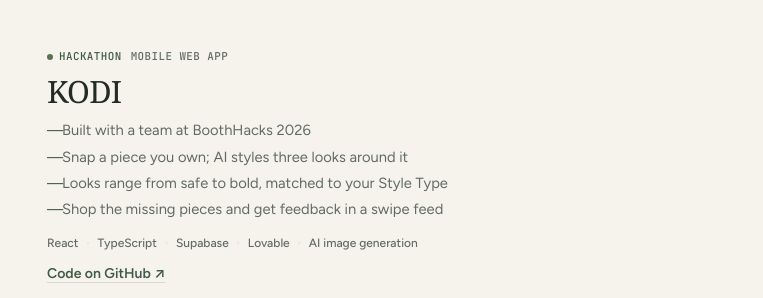
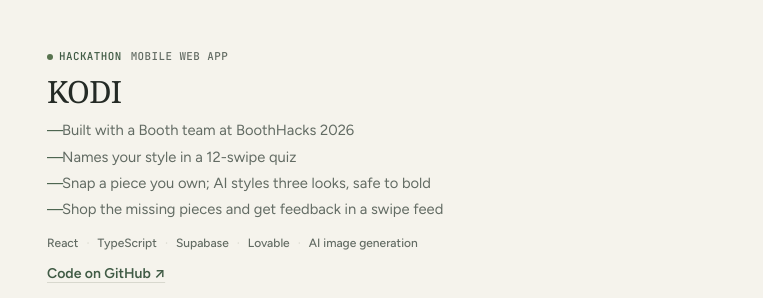
Before and after one commit to picklejae/jaeyoung-jeong, a plain HTML site: page index.html in a window 1280 px wide. Shown: the part 2140-2438 px from the top of the page, 517-1280 px from the left. Drawn offline with Linux system fonts and the light colour scheme.

Commit message:
KODI card: tighter points from the team brief
Co-Authored-By: Claude Opus 5.5 <noreply@anthropic.com>
Claude-Session: https://claude.ai/code/session_01VeVJS4NfcmNz6GPiSgzFkG

```diff
--- a/index.html
+++ b/index.html
@@ -450,9 +450,9 @@ footer { padding-block: 28px 48px; }
           <div class="meta"><span class="status">Hackathon</span><span>Mobile web app</span></div>
           <h3>KODI</h3>
           <ul class="points">
-            <li>Built with a team at BoothHacks 2026</li>
-            <li>Snap a piece you own; AI styles three looks around it</li>
-            <li>Looks range from safe to bold, matched to your Style Type</li>
+            <li>Built with a Booth team at BoothHacks 2026</li>
+            <li>Names your style in a 12-swipe quiz</li>
+            <li>Snap a piece you own; AI styles three looks, safe to bold</li>
             <li>Shop the missing pieces and get feedback in a swipe feed</li>
           </ul>
           <ul class="tags"><li>React</li><li>TypeScript</li><li>Supabase</li><li>Lovable</li><li>AI image generation</li></ul>
```
